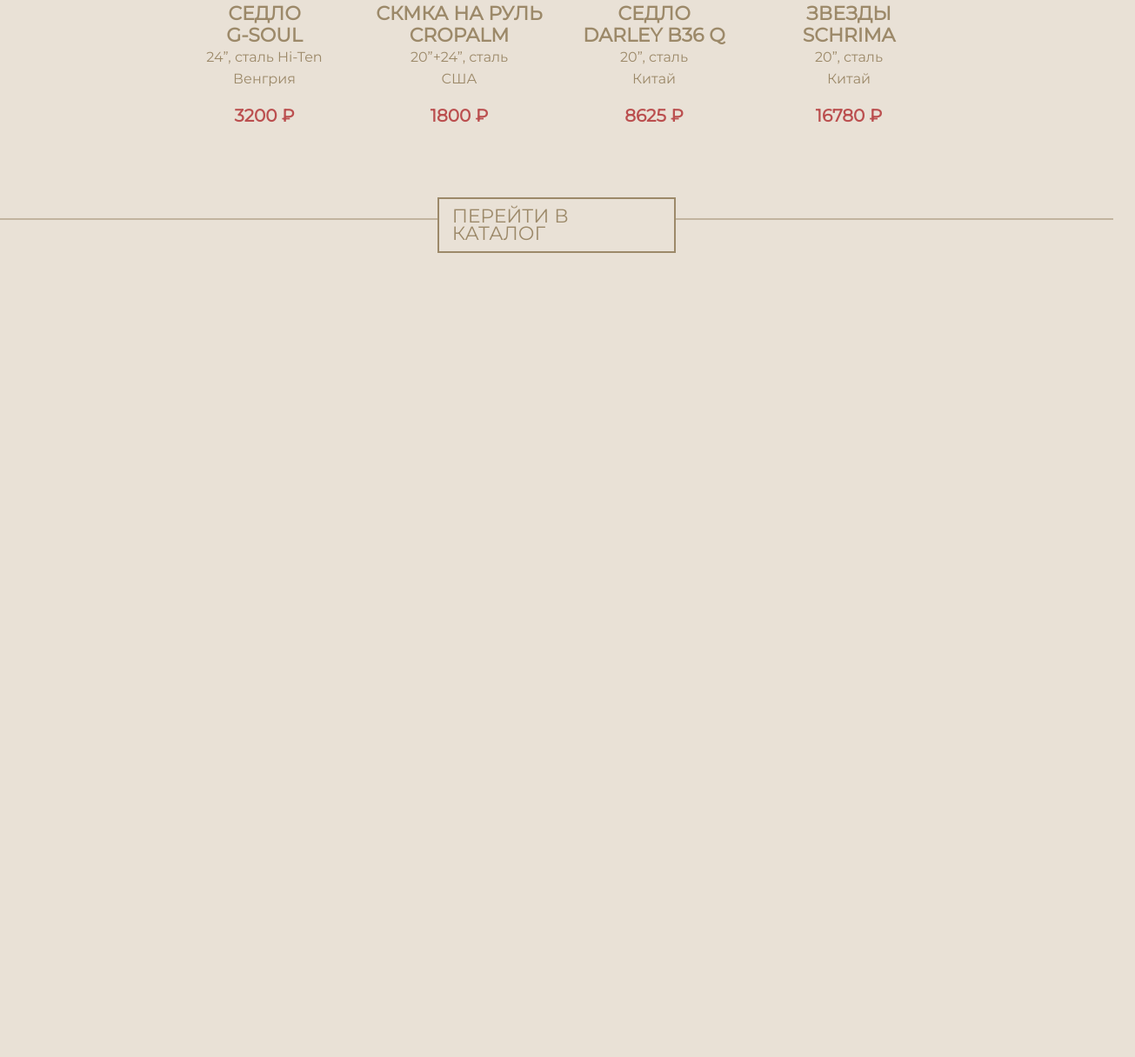
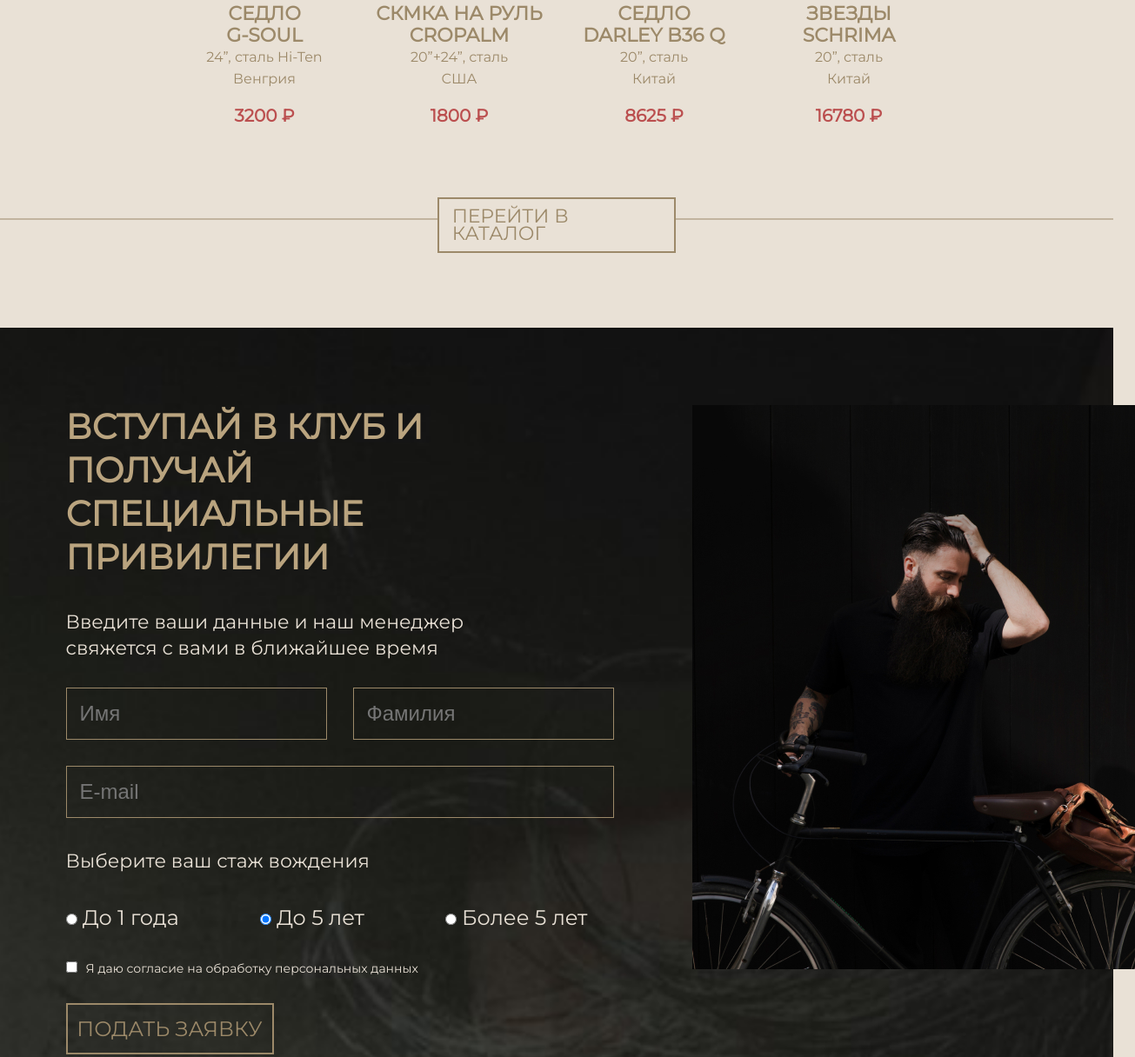
Before and after one commit to xxlifestyle/BikeShop, a plain HTML site: page index.html in a window 1280 px wide. Shown: the part 2979-4195 px from the top of the page at 87% size, 1305 px wide, since content can reach past the window. Before the commit the page ends 3356 px from the top, so only its background shows below. Drawn offline with Linux system fonts and the light colour scheme.

Commit message:
форма
набросал форму

```diff
--- a/index.html
+++ b/index.html
@@ -411,5 +411,72 @@
         />
       </svg>
     </div>
+    <div class="bgimage3">
+      <div class="bgimage3-blocks">
+        <div class="mastery">
+          <h2
+            style="
+              font-size: 40px;
+              text-transform: uppercase;
+              margin-bottom: 35px;
+              line-height: 50px;
+            "
+          >
+            Вступай в клуб и получай <br />
+            специальные привилегии
+          </h2>
+          <p style="font-size: 22px; color: rgb(233, 225, 214)">
+            Введите ваши данные и наш менеджер <br />
+            свяжется с вами в ближайшее время
+          </p>
+          <form class="form">
+            <input class="name" type="text" size="40" placeholder="Имя" />
+            <input
+              class="surname"
+              type="text"
+              size="40"
+              placeholder="Фамилия"
+            />
+            <input class="email" type="text" size="40" placeholder="E-mail" />
+          </form>
+          <p
+            style="
+              font-size: 22px;
+              color: rgb(233, 225, 214);
+              margin-top: 35px;
+              margin-bottom: 35px;
+            "
+          >
+            Выберите ваш стаж вождения
+          </p>
+          <div class="radio">
+            <p>
+              <input
+                style="background-color: transparent"
+                name="dzen"
+                type="radio"
+                value=" < 1goda "
+              />
+              До 1 года
+            </p>
+            <p>
+              <input name="dzen" type="radio" value=" < 5 let " checked /> До 5
+              лет
+            </p>
+            <p>
+              <input name="dzen" type="radio" value=" > 5 let" /> Более 5 лет
+            </p>
+          </div>
+          <p style="color: rgb(233, 225, 214)">
+            <input
+              style="margin-top: 35px; margin-right: 10px"
+              type="checkbox"
+            />Я даю согласие на обработку персональных данных
+          </p>
+          <a class="more" href="#_blank">Подать заявку</a>
+        </div>
+        <img src="/img/club-pic.jpg" alt="Фото нашего мастера" />
+      </div>
+    </div>
   </body>
 </html>
--- a/style.css
+++ b/style.css
@@ -203,3 +203,86 @@
   height: 55px;
   margin-top: 25px;
 }
+
+.bgimage3 {
+  background-image: url(/img/bgpic.jpg);
+  background-color: #c7b39b;
+  background-size: cover;
+  background-position: center;
+  background-repeat: no-repeat;
+  width: 100%;
+  height: 120vh;
+}
+
+.bgimage3-blocks {
+  width: 100%;
+  height: 100%;
+  display: flex;
+  flex-direction: row;
+  justify-content: center;
+  align-items: flex-start;
+  padding-top: 7%;
+}
+
+.mastery {
+  display: flex;
+  flex-direction: column;
+  justify-content: center;
+  color: rgb(186, 164, 127);
+  line-height: 30px;
+  margin-right: 90px;
+}
+
+.form {
+  background-color: ;
+  color: rgb(138, 131, 121);
+  font-size: 34px;
+  display: grid;
+  grid-template-columns: 300px 300px;
+  grid-template-rows: 60px 60px;
+  grid-template-areas:
+    "name surname"
+    "email email";
+  grid-gap: 30px;
+  margin-top: 30px;
+}
+
+.name {
+  grid-area: name;
+  background-color: transparent;
+  border: 1px solid rgb(156, 137, 105);
+  color: rgb(138, 131, 121);
+  font-size: 24px;
+  padding-left: 15px;
+}
+.surname {
+  grid-area: surname;
+  background-color: transparent;
+  border: 1px solid rgb(156, 137, 105);
+  color: rgb(138, 131, 121);
+  font-size: 24px;
+  padding-left: 15px;
+}
+.email {
+  grid-area: email;
+  background-color: transparent;
+  border: 1px solid rgb(156, 137, 105);
+  color: rgb(138, 131, 121);
+  font-size: 24px;
+  padding-left: 15px;
+}
+
+.radio {
+  display: flex;
+  flex-direction: row;
+  justify-content: space-between;
+  font-size: 24px;
+  cursor: pointer;
+  width: 600px;
+  color: rgb(233, 225, 214);
+}
+input[type="radio"] {
+  background-color: transparent;
+  border-radius: 16px;
+  cursor: pointer;
+}
```
